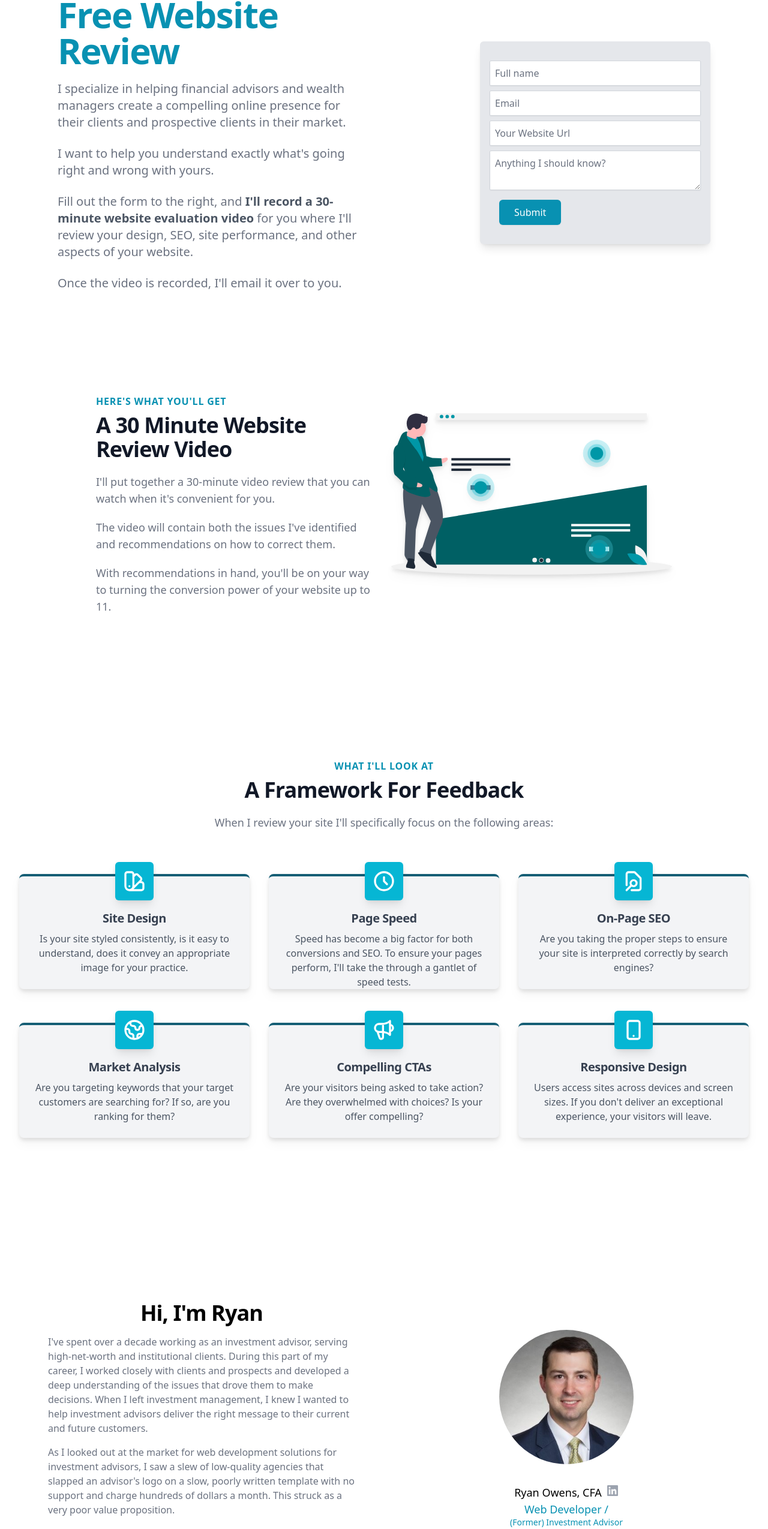
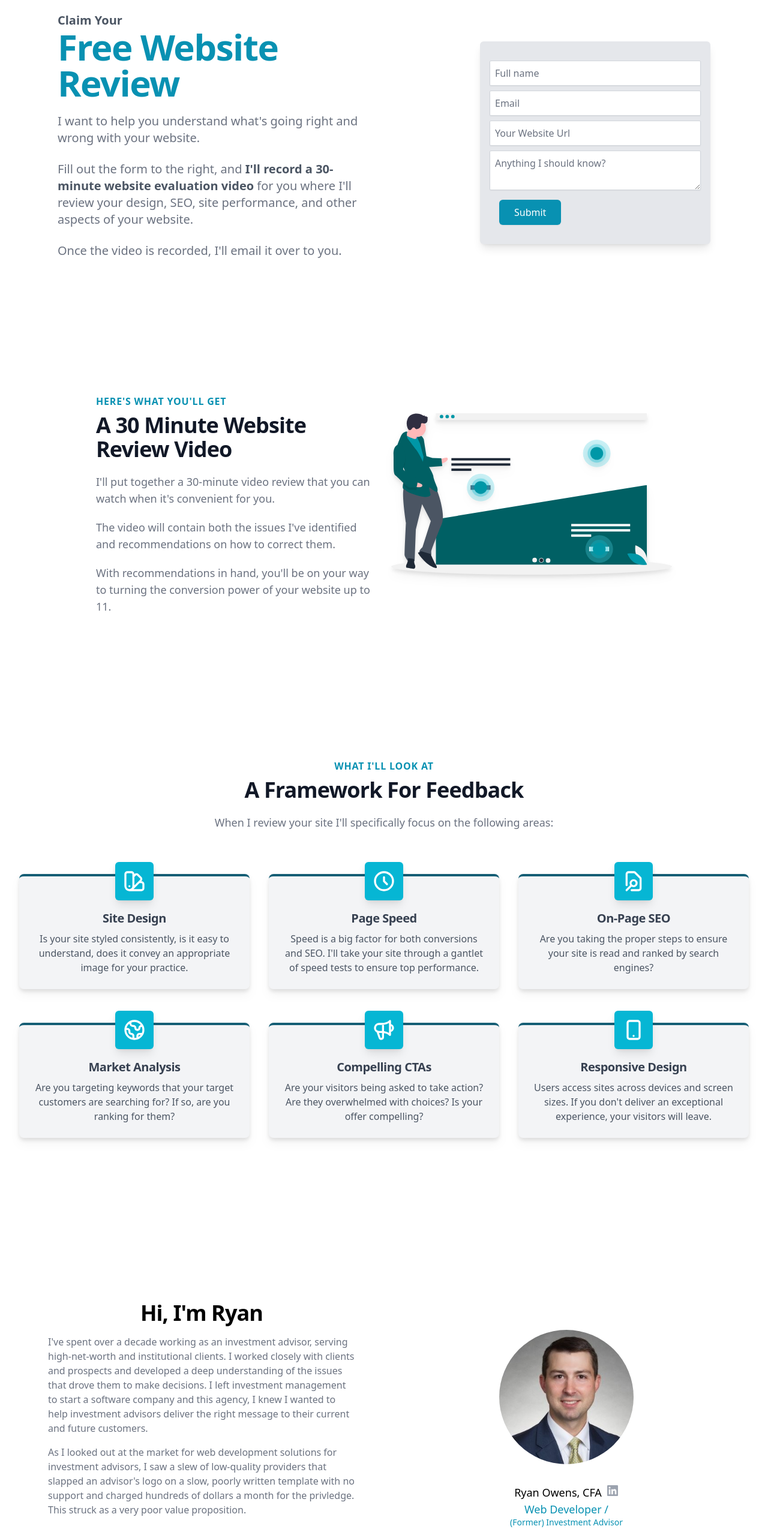
Before and after one commit to rowens794/freelance-template, a Next.js app: page /site-review in a window 1280 px wide. Shown: the part 213-2762 px from the top of the page at 60% size. Built offline with nearby package versions, Linux system fonts and the light colour scheme.

Commit message:
advisor search chart link

```diff
--- a/page-sections/content/two-columns-with-image/index.tsx
+++ b/page-sections/content/two-columns-with-image/index.tsx
@@ -67,12 +67,12 @@ export default function Example() {
               </p>
               <p>
                 The problem is that getting these channels right is complicated,
-                time-consuming, and financially risky—you may need to commit to
-                a social media strategy for months before you see any results.
+                time-consuming, and financially risky. You need to commit to a
+                social media strategy for months before you see any results.
                 Advertisers require a minimum spend with no guarantee of how
                 many new leads you will generate. And setting a polished
                 website, even with just a handful of pages, can cost north of
-                $10,000 at a quality agency, yet you'll get no promises about
+                $10,000 at a brand name agency, yet you'll get no promises about
                 how well it will convert.
               </p>
 
@@ -93,6 +93,8 @@ export default function Example() {
                 </li>
               </ul>
 
+              <p>Let's get rid of these.</p>
+
               <h4>Removing the Time Commitment</h4>
               <p>
                 Launching or re-launching a website is a major project. As the
@@ -103,8 +105,8 @@ export default function Example() {
                 hours.
               </p>
               <p>
-                Because I come from the wealth management space, I can remove a
-                lot of this work for you. I know the language that clients
+                Because I come from the wealth management space, I can remove
+                95% of this work for you. I know the language that clients
                 speak, how to sell these services, and how to visually represent
                 the value you provide. By hiring a former investment advisor as
                 your web developer, you remove a massive chunk of the labor you
--- a/page-sections/creating-value-page/section1/index.tsx
+++ b/page-sections/creating-value-page/section1/index.tsx
@@ -51,6 +51,8 @@ export default function Example(props: Props) {
                     on Google
                   </span>
                 </div>
+                <div className="relative">
+                  <div id="advisor-search" className="absolute -top-36"></div>
                   <Image
                     src="/images/search-term.png"
                     width={950}
@@ -58,6 +60,7 @@ export default function Example(props: Props) {
                     className="relative z-10"
                     alt="Organic search for financial advisors increasing"
                   />
+                </div>
                 <p className="m-0 text-xs italic font-light text-right text-gray-500">
                   source:{' '}
                   <a
--- a/page-sections/custom/services-what-you-get/index.tsx
+++ b/page-sections/custom/services-what-you-get/index.tsx
@@ -130,8 +130,7 @@ export default function Index() {
           </h1>
           <p className="mt-8 text-xl leading-8 text-gray-500">
             Every engagement is unique, and I will adapt the project to ensure
-            your needs are met. However, what you should expect when you work
-            with me is the following:
+            your needs are met. When you work with me, you should expect:
           </p>
 
           <ul className="grid grid-cols-1 mt-8 ml-12 text-gray-500 list-disc sm:ml-8 sm:grid-cols-2">
--- a/page-sections/custom/site-review-header/index.tsx
+++ b/page-sections/custom/site-review-header/index.tsx
@@ -16,13 +16,8 @@ export default function index({}: Props) {
             </span>
           </h1>
           <p className="my-6 text-left text-gray-500 xs:text-lg sm:mx-auto sm:mt-5 sm:max-w-lg md:mt-5 md:text-xl lg:mx-0">
-            I specialize in helping financial advisors and wealth managers
-            create a compelling online presence for their clients and
-            prospective clients in their market.
-          </p>
-          <p className="my-6 text-left text-gray-500 xs:text-lg sm:mx-auto sm:mt-5 sm:max-w-lg md:mt-5 md:text-xl lg:mx-0">
-            I want to help you understand exactly what's going right and wrong
-            with yours.
+            I want to help you understand what's going right and wrong with your
+            website.
           </p>
           <p className="my-6 text-left text-gray-500 xs:text-lg sm:mx-auto sm:mt-5 sm:max-w-lg md:mt-5 md:text-xl lg:mx-0">
             Fill out the form to the right, and{' '}
--- a/page-sections/team/about-me/index.tsx
+++ b/page-sections/team/about-me/index.tsx
@@ -11,24 +11,24 @@ export default function Example() {
             </h2>
             <p className="max-w-lg m-auto text-left text-gray-500 text-md">
               I've spent over a decade working as an investment advisor, serving
-              high-net-worth and institutional clients. During this part of my
-              career, I worked closely with clients and prospects and developed
-              a deep understanding of the issues that drove them to make
-              decisions. When I left investment management, I knew I wanted to
-              help investment advisors deliver the right message to their
-              current and future customers.
+              high-net-worth and institutional clients. I worked closely with
+              clients and prospects and developed a deep understanding of the
+              issues that drove them to make decisions. I left investment
+              management to start a software company and this agency, I knew I
+              wanted to help investment advisors deliver the right message to
+              their current and future customers.
             </p>
             <p className="max-w-lg m-auto text-left text-gray-500 text-md">
               As I looked out at the market for web development solutions for
-              investment advisors, I saw a slew of low-quality agencies that
+              investment advisors, I saw a slew of low-quality providers that
               slapped an advisor's logo on a slow, poorly written template with
-              no support and charge hundreds of dollars a month. This struck as
-              a very poor value proposition.
+              no support and charged hundreds of dollars a month for the
+              privledge. This struck as a very poor value proposition.
             </p>
             <p className="max-w-lg m-auto text-left text-gray-500 text-md">
-              There was, of course, another side to the market filled with
-              high-end agencies that produce beautiful high-quality sites but
-              charge five figures for development. This investment is hard to
+              The other side of the market was comprised of high-end agencies
+              that produce beautiful high-quality sites but charged tens of
+              thousands of dollars for development. This investment is hard to
               justify for small practices.
             </p>
             <p className="max-w-lg m-auto text-left text-gray-500 text-md">
--- a/pages/index.tsx
+++ b/pages/index.tsx
@@ -47,13 +47,13 @@ const Home: NextPage = () => {
           secParagraph="Think of your website as a member of your team.  Always ready to answer any questions that a prospect has and deliver that prospect to an advisor."
           features={[
             {
-              name: 'Capture Organic Traffic',
+              name: 'Generate Organic Traffic',
               description:
-                'Match the search intent of your future customers so that google ranks you highly.',
+                'Match the search intent of your prospects and climb the organice search rankings.',
               icon: SearchCircleIcon,
             },
             {
-              name: 'Built to Get Leads',
+              name: 'Capture Leads',
               description:
                 'Make it easy for visitors to take the first step into your sales process.',
               icon: BadgeCheckIcon,
--- a/pages/site-review.tsx
+++ b/pages/site-review.tsx
@@ -45,13 +45,13 @@ const Home: NextPage = () => {
             },
             {
               name: 'Page Speed',
-              description: `Speed has become a big factor for both conversions and SEO. To ensure your pages perform, I'll take the through a gantlet of speed tests.`,
+              description: `Speed is a big factor for both conversions and SEO. I'll take your site through a gantlet of speed tests to ensure top performance.`,
               icon: ClockIcon,
             },
             {
               name: 'On-Page SEO',
               description:
-                'Are you taking the proper steps to ensure your site is interpreted correctly by search engines?',
+                'Are you taking the proper steps to ensure your site is read and ranked by search engines?',
               icon: DocumentSearchIcon,
             },
             {
```
Also changed, not shown: pages/services.tsx (+8 -8 lines). Lines whose indentation alone changed are shown as unchanged.
